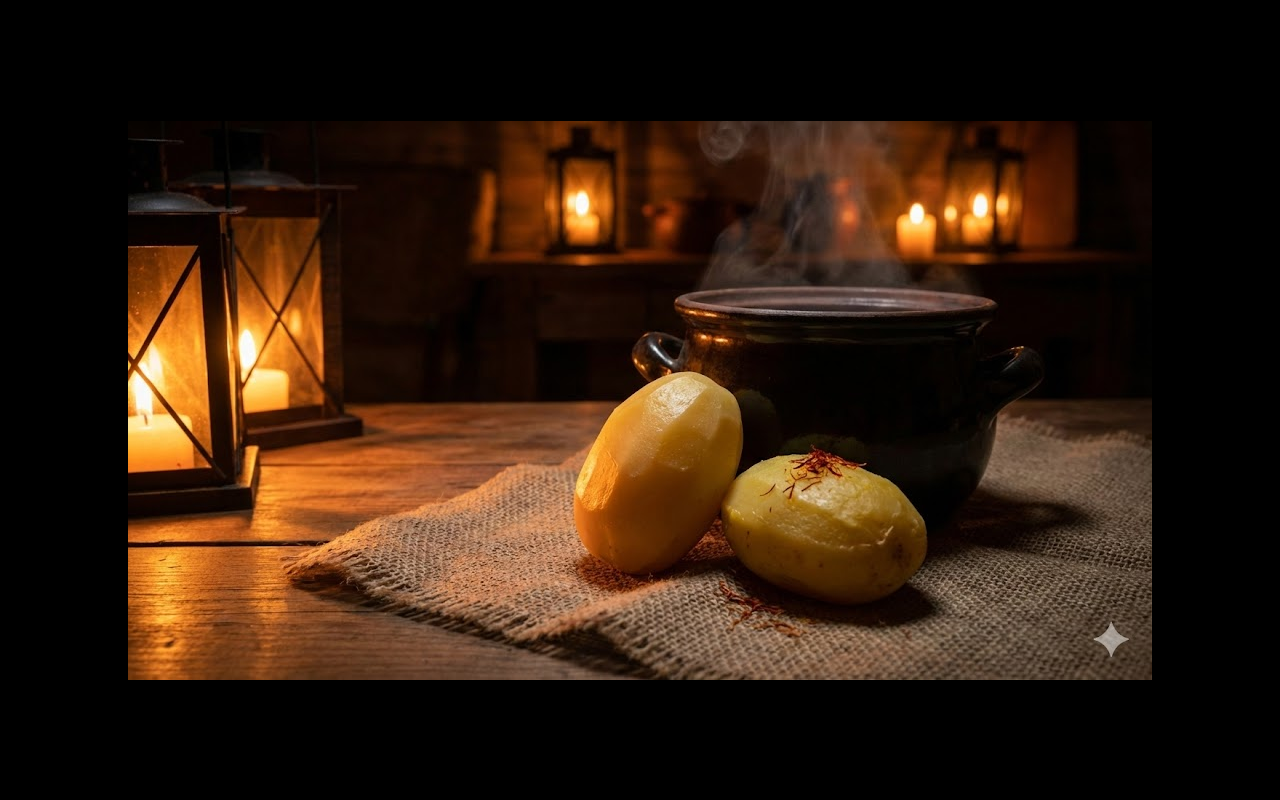
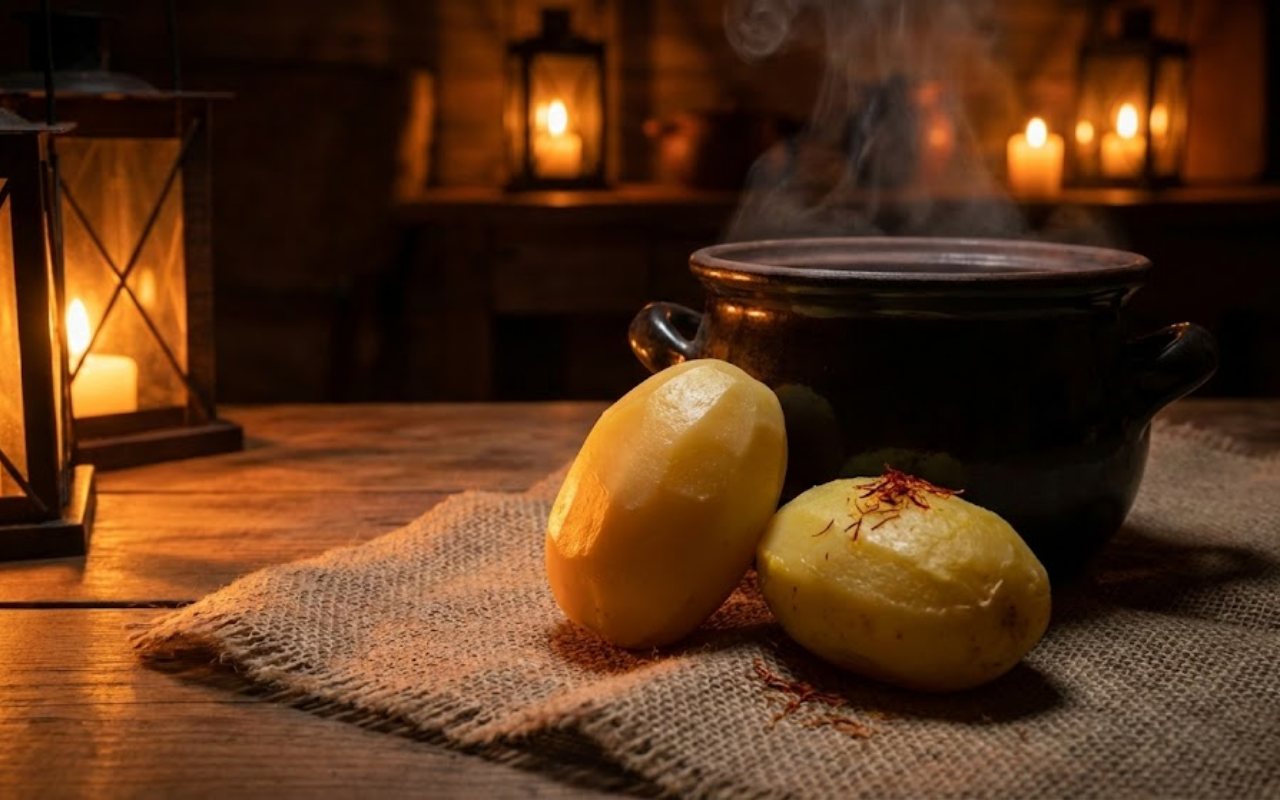
Before and after one commit to alaotach/aloo, a plain HTML site: page index.html in a window 1280 px wide. Drawn offline with Linux system fonts and the light colour scheme.

Commit message:
Refactor HTML and CSS for layout adjustments

```diff
--- a/index.html
+++ b/index.html
@@ -4,22 +4,28 @@
     <meta charset="UTF-8" />
     <meta name="viewport" content="width=device-width, initial-scale=1.0" />
     <title>Is Aloo GAY?</title>
+
     <style>
+        html, body {
+            margin: 0;
+            padding: 0;
+            height: 100%;
+            width: 100%;
+        }
+
         body {
-            margin: 0;
-            display: flex;
-            justify-content: center;
-            align-items: center;
+            overflow: hidden;
+        }
+
+        img {
             height: 100vh;
-            background: #000;
-        }
-        img {
-            max-width: 100%;
-            max-height: 100%;
+            width: 100vw;
+            object-fit: cover;
+            display: block;
         }
     </style>
 </head>
 <body>
-    <img src="aloo.jpg" alt="Image" />
+    <img src="aloo.jpg" alt="aloo khalo" />
 </body>
 </html>
```
